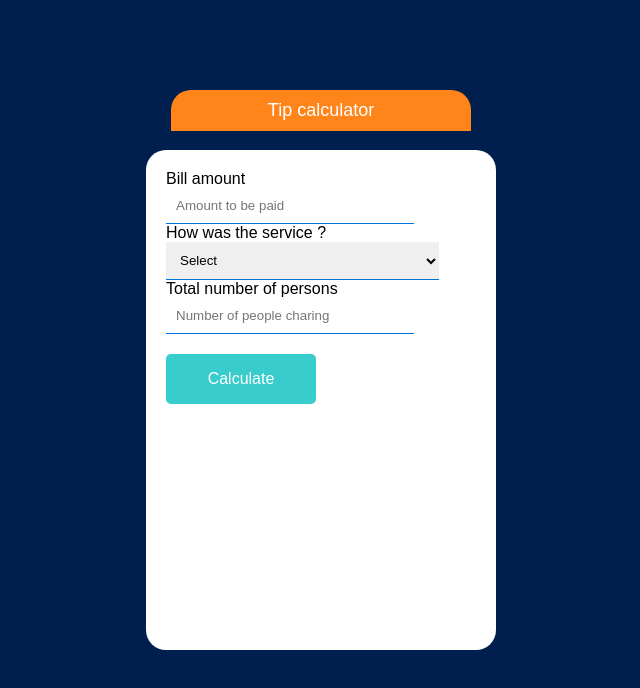
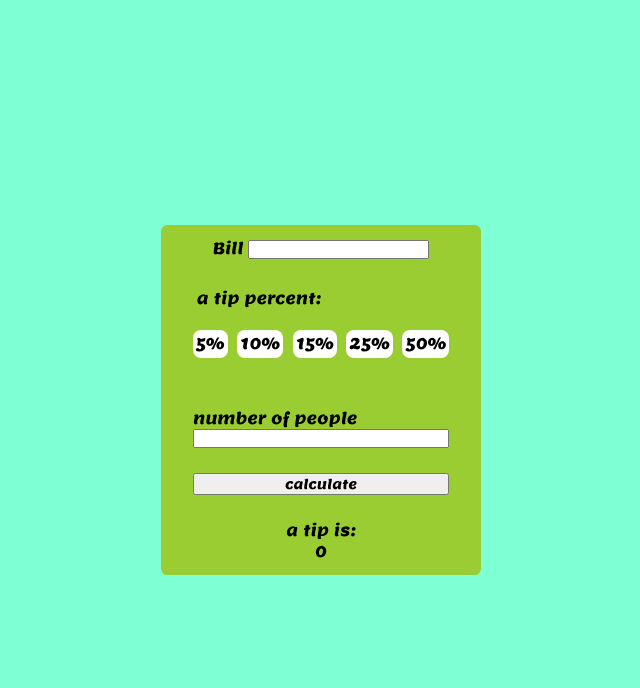
Before and after one commit to Donatas-prog/a-tip-calculator-second-edition, a plain HTML site: page index.html in a window 1280 px wide. Shown: the whole page, without its empty margins (319-959 px from the left). Drawn offline with Linux system fonts and the light colour scheme.

Commit message:
first commit

```diff
--- a/index.html
+++ b/index.html
@@ -3,33 +3,36 @@
 <head>
   <meta charset="UTF-8">
   <meta name="viewport" content="width=device-width, initial-scale=1.0">
-  <title>Adding an Event Listener to Multiple Elements Using a forEach() Loop</title>
+  <title>tip calculator</title>
   <link rel="stylesheet" href="style.css">
+  <link rel="preconnect" href="https://fonts.googleapis.com">
+<link rel="preconnect" href="https://fonts.gstatic.com" crossorigin>
+<link href="https://fonts.googleapis.com/css2?family=Lemon&display=swap" rel="stylesheet">
 </head>
 <body>
-  <h1>Tip calculator</h1>
   <main class="container">
-
-    <div class="wrapper">
-      <p>Bill amount</p>
-      <input type="text" id="amount" placeholder="Amount to be paid">
-      <p>How was the service ?</p>
-    <select id="services">
-      <option selected disabled hidden>Select</option>
-    <option value="0.25">25%</option>
-    <option value="0.20">20%</option>
-    <option value="0.15">15%</option>
-    <option value="0.10">10%</option>
-    <option value="0.05">5%</option>
-    </select>
-    <p>Total number of persons</p>
-    <input type="text" id="persons" placeholder="Number of people charing">
-    <button id="calculate">Calculate</button>
+    <div class="bill_input">
+    <label for="bill_input">Bill</label>
+    <input type="text" name="bill_input" id="bill_input">
   </div>
-  <div class="tip">
-    <p>Tip Amount</p>
-    <span id="total">0</span>
-    <span id="each">each</span>
+    <div id="buttons_div">
+      <p>a tip percent:</p>
+      <div class="buttons_div">
+      <div class="butt" data-percentage="0.05">5%</div>
+      <div class="butt" data-percentage="0.10">10%</div>
+      <div class="butt" data-percentage="0.15">15%</div>
+      <div class="butt" data-percentage="0.25">25%</div>
+      <div class="butt" data-percentage="0.50">50%</div>
+    </div>
+  </div>
+    <div class="people_input">
+    <label for="people_input">number of people</label>
+    <input type="text" name="people-input" id="people_input">
+  </div>
+    <button type="submit" id="submit_button">calculate</button>
+    <div class="tip">
+      <p>a tip is:</p>
+    <div id="total">0</div>
   </div>
   </main>
   <script defer src="script.js"></script>
--- a/script.js
+++ b/script.js
@@ -1,29 +1,27 @@
+let submit = document.getElementById('submit_button');
+const bill = document.getElementById('bill_input');
+const people = document.getElementById('people_input')
+const buttons = document.querySelectorAll('.butt');
+const totalAmount = document.getElementById('total');
 
-window.onload = () =>
-	{
-		document.querySelector('#calculate').onclick = calculateTip;
-	}
 
-function calculateTip() {
-	let amount = document.querySelector('#amount').value;
-	let persons = document.querySelector('#persons').value;
-	let service = document.querySelector('#services').value;
+buttons.forEach(btn =>  {
+    btn.addEventListener('click', function() {
+        buttons.forEach(bt => {
+            bt.classList.remove('active');
+            this.classList.add('active');
+        })
 
-	console.log(service);
-	if (amount === '' && service === 'Select') {
-		alert("Please enter valid values");
-		return;
-	}
+    })
 
-	if (persons === '1')
+})
+submit.addEventListener('click', calculateTip);
+function calculateTip () {
+    let newBill = parseFloat(bill.value);
+    let numberOfPeople = parseFloat(people.value)
+    let tipPercentage = parseInt(document.querySelector('.buttons.active').dataset.percentage)
 
-		document.querySelector('#each').style.display = 'none';
-	else
-		document.querySelector('#each').style.display = 'block';
+const tipAmount = ((newBill * tipPercentage) / numberOfPeople).toFixed(2);
 
-	let total = (amount * service) / persons;
-	total = total.toFixed(2);
-
-	document.querySelector('.tip').style.display = 'block';
-	document.querySelector('#total').innerHTML = total;
+totalAmount.innerText = `$${tipAmount}`;
 }
--- a/style.css
+++ b/style.css
@@ -1,76 +1,67 @@
-* {
+*{
+    padding: 0;
     margin: 0;
-    padding: 0;
     box-sizing: border-box;
 }
 body {
-	background-color: #001f4f;
-	font-family: "Raleway", sans-serif;
-    position: relative;
+    background-color: aquamarine;
+    height: 100vh;
+    display: grid;
+    place-items: center;
+    font-family: 'Lemon', serif;
 }
+.container {
+    width: 25%;
+    min-width: 300px;
+    height: 350px;
+    border: none;
+    background-color: yellowgreen;
+    display: flex;
+    flex-direction: column;
+    justify-content: space-around;
+    border-radius: .4rem;
+}
+.bill_input {
+    margin:  0 auto;
 
-.container {
-	width: 350px;
-	height: 500px;
-	background-color: #fff;
-	position: absolute;
-	left: 50%;
-	top: 0%;
-	transform: translateX(-50%) translateY(30%);
-	border-radius: 20px;
 }
+.buttons_div {
+    display: flex;
+    justify-content: center;
+    margin: 1rem;
+}
+#buttons_div, .butt{
+    margin: .3rem;
+}
+#buttons_div p {
+    width: 80%;
+    margin: 0 auto;
+}
+.butt {
+    padding: .2rem;
+    border: none;
+    border-radius: .5rem;
+    cursor: pointer;
+    background-color: white;
 
-h1 {
-	position: absolute;
-	left: 50%;
-	top: 90px;
-	width: 300px;
-	transform: translateX(-50%);
-	background-color: #ff851b;
-	color: #fff;
-	font-weight: 100;
-	border-top-left-radius: 20px;
-	border-top-right-radius: 20px;
-	font-size: 18px;
-	text-align: center;
-	padding: 10px;
 }
-
-.wrapper {
-	padding: 20px;
-}
-
-input,
-select {
-	width: 80%;
-	border: none;
-	border-bottom: 1px solid #0074d9;
-	padding: 10px;
-}
-
-input:focus,
-select:focus {
-	border: 1px solid #0074d9;
-	outline: none;
-}
-
-select {
-	width: 88% !important;
+.people_input {
+    display: flex;
+    flex-direction: column;
+    width: 80%;
+    margin: 0 auto;
 }
 
 button {
-	margin: 20px auto;
-	width: 150px;
-	height: 50px;
-	background-color: #39cccc;
-	color: #fff;
-	font-size: 16px;
-	border: none;
-	border-radius: 5px;
+    width: 80%;
+    margin: 0 auto;
+    font-family: 'Lemon', serif;
 }
-
 .tip {
-	text-align: center;
-	font-size: 18px;
-	display: none;
+    display: grid;
+    place-items: center;
 }
+.active {
+    background-color: hsl(0, 5%, 8%);
+    color: hsl(0, 38%, 92%);
+}
```
Also changed, not shown: 1 other file.
